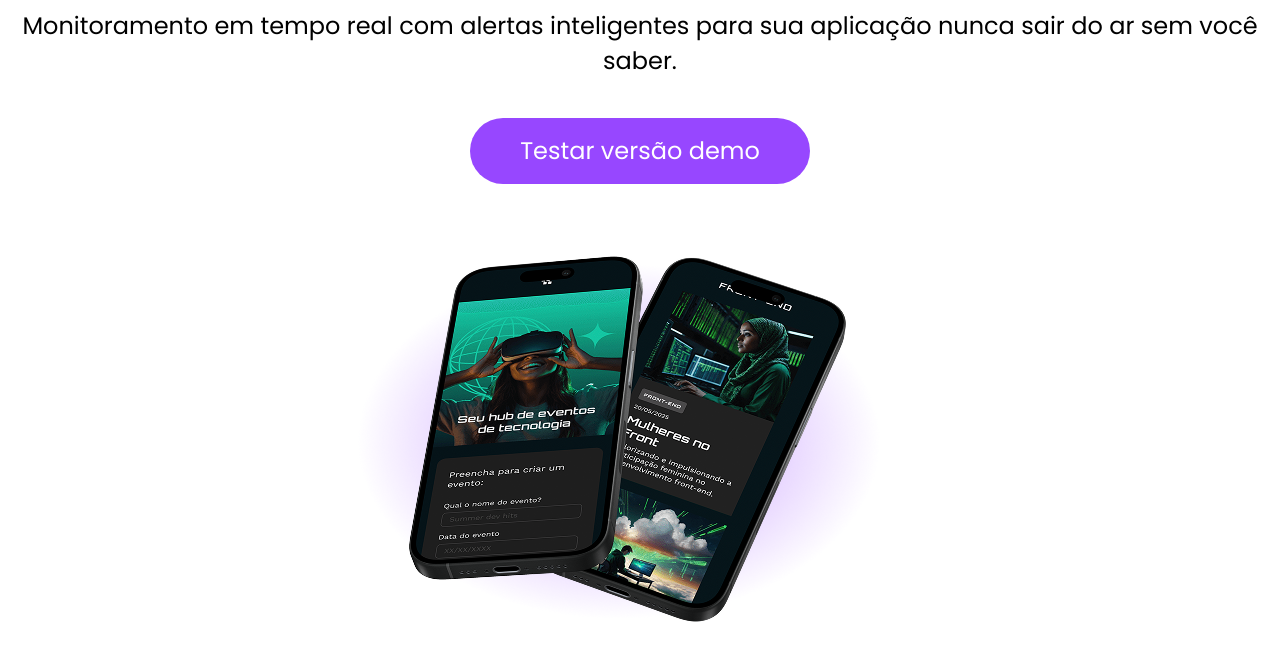
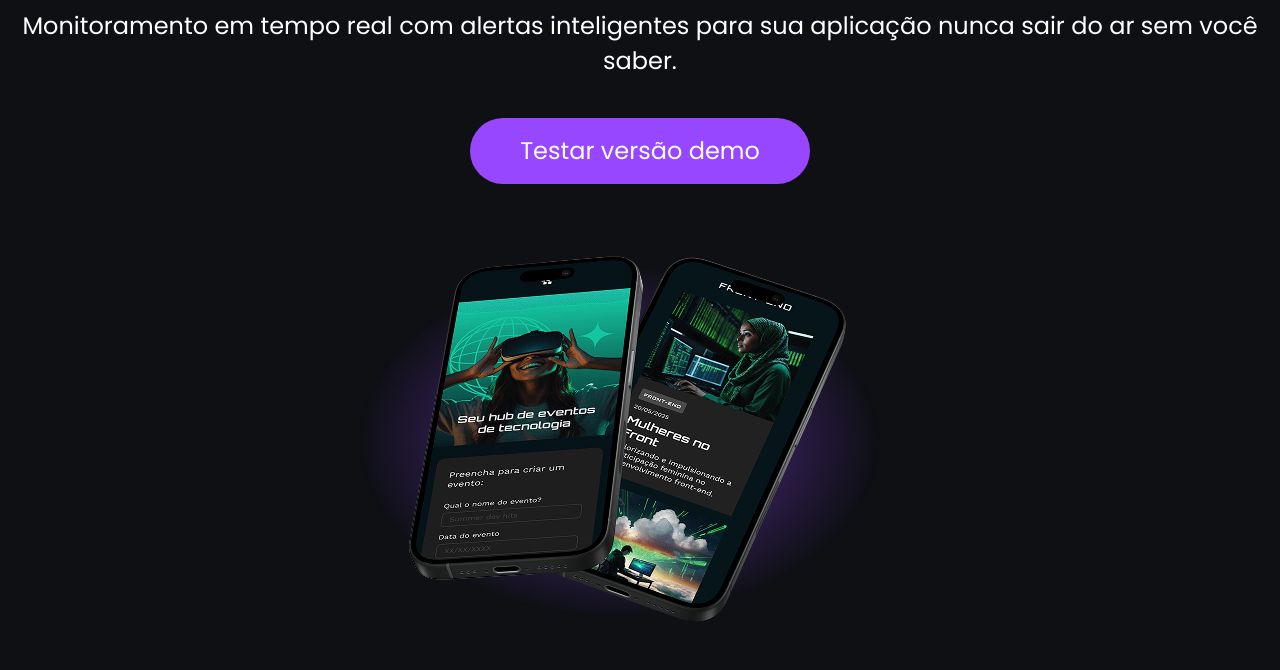
Before and after one commit to EduardoLeoncio/tecboard, a plain HTML site: page index.html in a window 1280 px wide. Shown: the part 344-1014 px from the top of the page. Drawn offline with Linux system fonts and the light colour scheme.

Commit message:
Undid the changes to the background color and the text color

```diff
--- a/style/style.css
+++ b/style/style.css
@@ -29,8 +29,8 @@
 /* Estilo Desktop */
 
 body {
-    background-color: #FFF;
-    color: #000;
+    background-color: #0e1014;
+    color: #fff;
 }
 
 header img {
```
